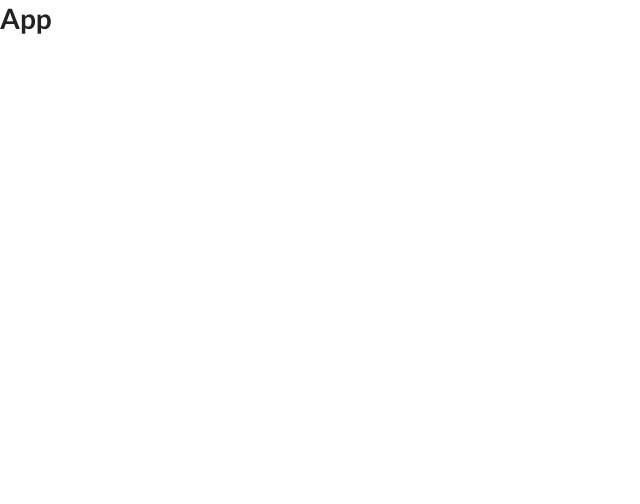
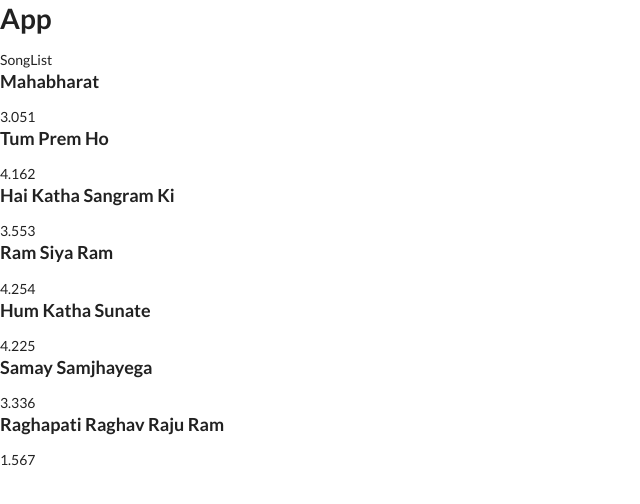
Before and after one commit to yunusparvezkhan/redux-beginner-reactjs, a React (Create React App) app: page / in a window 1280 px wide. Shown: the top 504 px of the page, without its empty margins (0-640 px from the left). Built offline with nearby package versions, Linux system fonts and the light colour scheme.

Commit message:
v1 Delta 1.3
Created SongList component and accessed Redux stored states in that component by using connect() component of react-redux

```diff
--- a/src/App.js
+++ b/src/App.js
@@ -1,9 +1,11 @@
 import React from "react";
+import SongList from "./components/SongList";
 
 function App() {
   return (
     <div>
       <h1>App</h1>
+      <SongList />
     </div>
   );
 }
--- /dev/null
+++ b/src/components/SongList.js
@@ -0,0 +1,36 @@
+import React, { Component } from 'react';
+import { connect } from 'react-redux';
+
+class SongList extends Component {
+
+    songslist() {
+        return this.props.songs.map((song) => {
+            return (
+                <div>
+                    <h3>{song.title}</h3>
+                    <label>{song.duration}</label>
+                    <label>{song.id}</label>
+                </div>
+            )
+        })
+    }
+
+    render() {
+        return (
+            <div>
+                SongList
+                {this.songslist()}
+            </div>
+        )
+    }
+};
+
+const mapStateToProps = (state) => {
+    // console.log(state);
+    return {
+        songs: state.songs
+    };
+}
+
+
+export default connect(mapStateToProps)(SongList);
```
